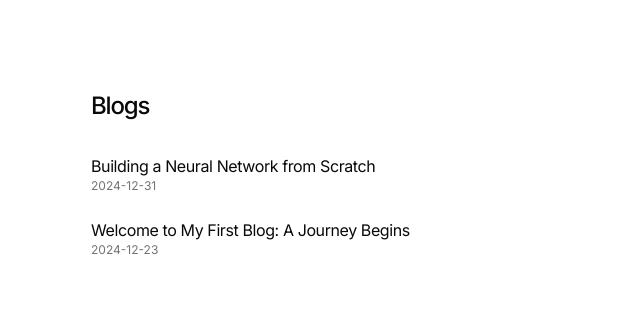
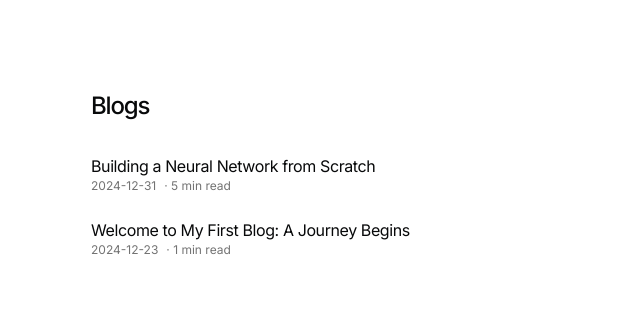
Before and after one commit to bhushankhopkarr/bhushankhopkarr.github.io, a Next.js app: page /blog in a window 1280 px wide. Shown: the top 316 px of the page, without its empty margins (237-877 px from the left). Built offline with nearby package versions, Linux system fonts and the light colour scheme.

Commit message:
Refactor blog.ts: Enhance type definitions, improve utility functions, and streamline post loading logic

```diff
--- a/src/data/blog.ts
+++ b/src/data/blog.ts
@@ -7,15 +7,53 @@ import remarkParse from "remark-parse";
 import remarkRehype from "remark-rehype";
 import { unified } from "unified";
 
-type Metadata = {
+// --------------------------------------------------
+// Types
+// --------------------------------------------------
+export interface BlogFrontmatter {
   title: string;
-  publishedAt: string;
+  publishedAt: string; // ISO date string preferred
   summary: string;
   image?: string;
-};
+}
 
-function getMDXFiles(dir: string) {
-  return fs.readdirSync(dir).filter((file) => path.extname(file) === ".mdx");
+export interface PostSummary {
+  slug: string;
+  metadata: BlogFrontmatter;
+  // added convenience fields
+  readingTimeMinutes?: number; // estimated (if calculated)
+}
+
+export interface PostFull extends PostSummary {
+  source: string; // HTML
+}
+
+// --------------------------------------------------
+// Constants & simple caches (module scoped so Next.js can reuse)
+// --------------------------------------------------
+const CONTENT_DIR = path.join(process.cwd(), "content");
+const postCache = new Map<string, PostFull>();
+
+// --------------------------------------------------
+// Utilities
+// --------------------------------------------------
+function assertContentDir() {
+  if (!fs.existsSync(CONTENT_DIR)) {
+    throw new Error(`Content directory not found at ${CONTENT_DIR}`);
+  }
+}
+
+function listMDXFiles(): string[] {
+  assertContentDir();
+  return fs
+    .readdirSync(CONTENT_DIR)
+    .filter((file) => path.extname(file).toLowerCase() === ".mdx");
+}
+
+/** Rough reading time estimate (words / 200) */
+function calcReadingTime(text: string): number {
+  const words = text.trim().split(/\s+/).filter(Boolean).length;
+  return Math.max(1, Math.round(words / 200));
 }
 
 export async function markdownToHTML(markdown: string) {
@@ -24,45 +62,90 @@ export async function markdownToHTML(markdown: string) {
     .use(remarkRehype)
     .use(rehypePrettyCode, {
       // https://rehype-pretty.pages.dev/#usage
-      theme: {
-        light: "min-light",
-        dark: "min-dark",
-      },
+      theme: { light: "min-light", dark: "min-dark" },
       keepBackground: false,
     })
     .use(rehypeStringify)
     .process(markdown);
-
   return p.toString();
 }
 
-export async function getPost(slug: string) {
-  const filePath = path.join("content", `${slug}.mdx`);
-  let source = fs.readFileSync(filePath, "utf-8");
-  const { content: rawContent, data: metadata } = matter(source);
-  const content = await markdownToHTML(rawContent);
+// --------------------------------------------------
+// Core loaders
+// --------------------------------------------------
+/** Load and fully process a single post (with HTML). Uses in-memory cache. */
+export async function getPost(slug: string): Promise<PostFull> {
+  if (postCache.has(slug)) return postCache.get(slug)!;
+
+  const filePath = path.join(CONTENT_DIR, `${slug}.mdx`);
+  if (!fs.existsSync(filePath)) {
+    throw new Error(`Post not found: ${slug}`);
+  }
+  const rawFile = fs.readFileSync(filePath, "utf-8");
+  const { content: rawContent, data } = matter(rawFile);
+  const metadata = validateFrontmatter(data, slug);
+  const html = await markdownToHTML(rawContent);
+  const post: PostFull = {
+    slug,
+    source: html,
+    metadata,
+    readingTimeMinutes: calcReadingTime(rawContent),
+  };
+  postCache.set(slug, post);
+  return post;
+}
+
+/** Lightweight frontmatter-only loader. */
+function loadFrontmatterOnly(slug: string): PostSummary {
+  const filePath = path.join(CONTENT_DIR, `${slug}.mdx`);
+  const rawFile = fs.readFileSync(filePath, "utf-8");
+  const { content: rawContent, data } = matter(rawFile);
+  const metadata = validateFrontmatter(data, slug);
   return {
-    source: content,
+    slug,
     metadata,
-    slug,
+    readingTimeMinutes: calcReadingTime(rawContent),
   };
 }
 
-async function getAllPosts(dir: string) {
-  let mdxFiles = getMDXFiles(dir);
-  return Promise.all(
-    mdxFiles.map(async (file) => {
-      let slug = path.basename(file, path.extname(file));
-      let { metadata, source } = await getPost(slug);
-      return {
-        metadata,
-        slug,
-        source,
-      };
-    })
-  );
+/** Get all posts. By default returns only summaries (no HTML) for speed. */
+export async function getBlogPosts(options?: { includeContent?: boolean }): Promise<(PostSummary | PostFull)[]> {
+  const { includeContent = false } = options || {};
+  const files = listMDXFiles();
+  if (includeContent) {
+    return Promise.all(
+      files.map(async (file) => {
+        const slug = path.basename(file, path.extname(file));
+        return getPost(slug);
+      })
+    );
+  }
+  // summaries only – synchronous + fast
+  return files.map((file) => {
+    const slug = path.basename(file, path.extname(file));
+    return loadFrontmatterOnly(slug);
+  });
 }
 
-export async function getBlogPosts() {
-  return getAllPosts(path.join(process.cwd(), "content"));
+/** Helper for static params if you only need slugs */
+export function listPostSlugs(): string[] {
+  return listMDXFiles().map((file) => path.basename(file, path.extname(file)));
 }
+
+// --------------------------------------------------
+// Validation
+// --------------------------------------------------
+function validateFrontmatter(data: any, slug: string): BlogFrontmatter {
+  const required = ["title", "publishedAt", "summary"] as const;
+  for (const key of required) {
+    if (!data[key]) {
+      throw new Error(`Missing required frontmatter field "${key}" in ${slug}.mdx`);
+    }
+  }
+  return {
+    title: String(data.title),
+    publishedAt: String(data.publishedAt),
+    summary: String(data.summary),
+    image: data.image ? String(data.image) : undefined,
+  };
+}
```
